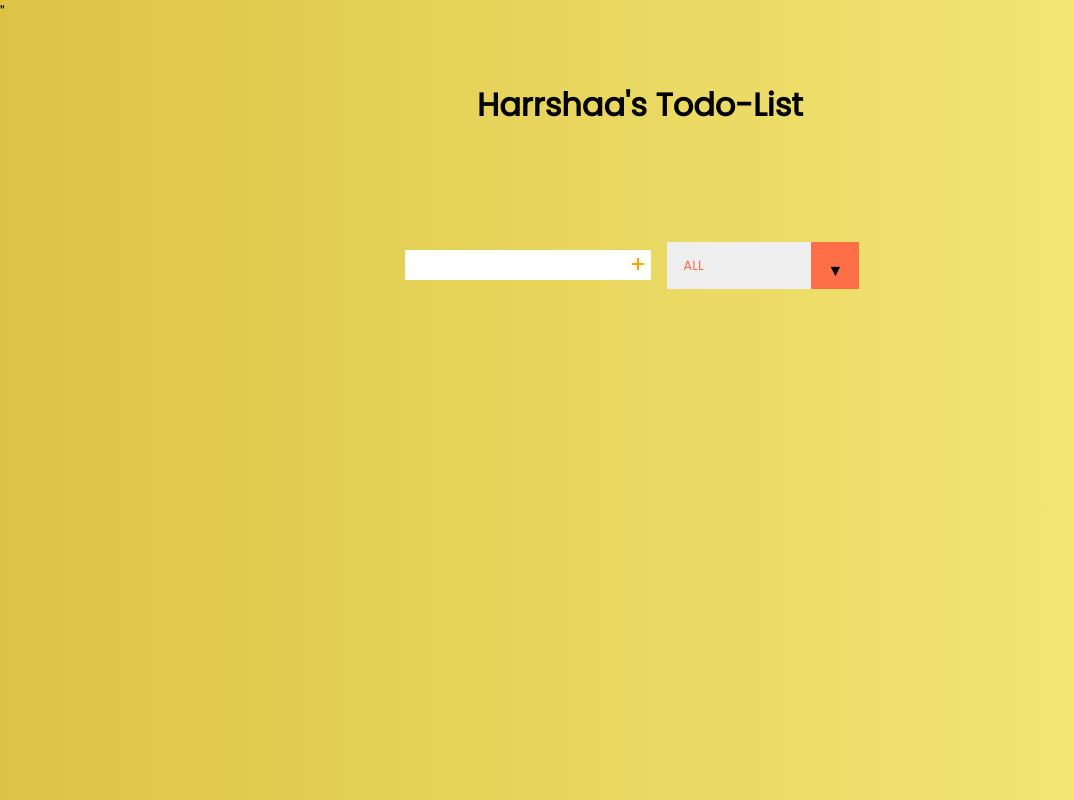
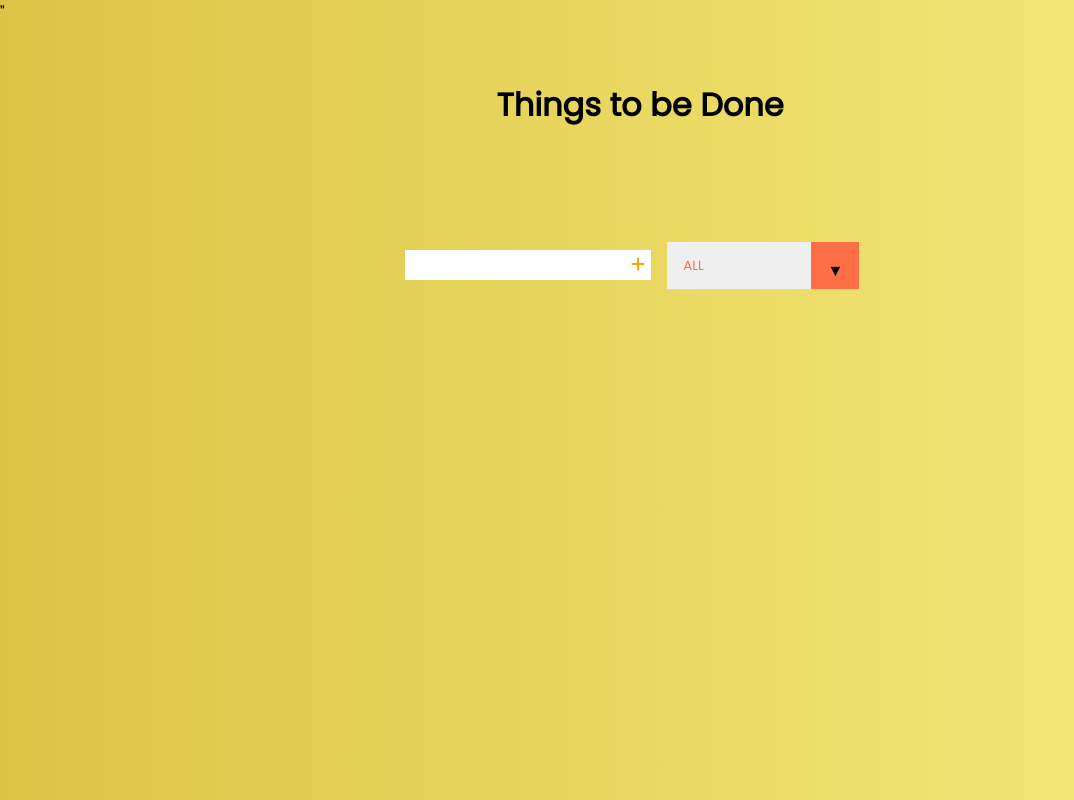
Before and after one commit to Harrshaa/Todo-List, a plain HTML site: page index.html in a window 1280 px wide. Shown: the whole page, without its empty margins (0-1074 px from the left). Drawn offline with Linux system fonts and the light colour scheme.

Commit message:
change name

```diff
--- a/index.html
+++ b/index.html
@@ -19,7 +19,7 @@
     </head>
     <body>
         <header>
-            <h1>Harrshaa's Todo-List</h1>
+            <h1>Things to be Done</h1>
         </header>
         <!-- //to take user's input// -->
         <form>
```
